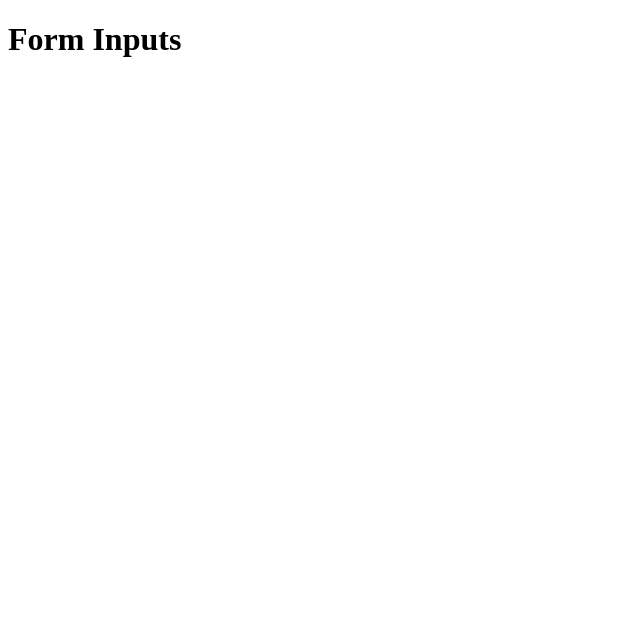
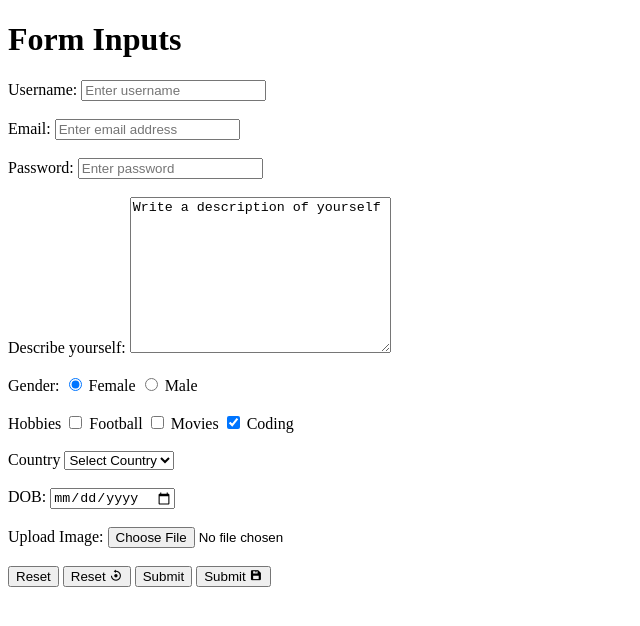
Before and after one commit to seguna15/web_pod1_2023, a plain HTML site: page 07-form/01-inputs.html in a window 1280 px wide. Shown: the whole page, without its empty margins (0-640 px from the left). Drawn offline with nearby package versions, Linux system fonts and the light colour scheme.

Commit message:
forms in html

```diff
--- a/07-form/01-inputs.html
+++ b/07-form/01-inputs.html
@@ -5,10 +5,44 @@
     <meta http-equiv="X-UA-Compatible" content="IE=edge">
     <meta name="viewport" content="width=device-width, initial-scale=1.0">
     <title>Form inputs</title>
+    <link href='https://unpkg.com/boxicons@2.1.4/css/boxicons.min.css' rel='stylesheet'>
 </head>
 <body>
     <h1>Form Inputs</h1>
 
-    <form action="" method="" enctype=""></form>
+    <form action="" method="" enctype="">
+        <label for="username">Username:</label>
+        <input type="text" id="username" name="username" placeholder="Enter username"> <br> <br>
+        <label for="usermail">Email:</label>
+        <input type="email" name="usermail" id="usermail" placeholder="Enter email address"> <br><br>
+        <label for="userpass">Password:</label>
+        <input type="password" name="userpass" id="userpass" placeholder="Enter password"> <br><br>
+        <label for="description">Describe yourself:</label>
+        <textarea name="description" id="description" cols="30" rows="10">Write a description of yourself</textarea> <br><br>
+        <label>Gender:</label>
+        <input type="radio" name="gender" id="female" value="female" checked> <label for="female">Female</label>
+        <input type="radio" name="gender" id="male" value="male"> <label for="male">Male</label> <br><br>
+        <label>Hobbies</label>
+        <input type="checkbox" name="hobbies" id="football" value="football"> <label for="football">Football</label>
+        <input type="checkbox" name="hobbies" id="movies" value="movies"> <label for="movies">Movies</label>
+        <input type="checkbox" name="hobbies" id="coding" value="coding" checked> <label for="coding">Coding</label> <br><br>
+        <label for="country">Country</label>
+        <select name="country" id="country">
+            <option value="">Select Country</option>
+            <option value="Britain">England</option>
+            <option value="Germany">Germany</option>
+            <option value="India">India</option>
+            <option value="Nigeria">Nigeria</option>
+        </select> <br><br>
+        <label for="dob">DOB:</label>
+        <input type="date" name="dob" id="dob"> <br><br>
+        <label for="image">Upload Image:</label>
+        <input type="file" name="image" id="image"> <br><br>
+
+        <input type="reset" value="Reset">
+        <button type="reset">Reset <i class='bx bx-reset'></i></button>
+        <input type="submit" value="Submit">
+        <button type="submit">Submit <i class='bx bxs-save'></i></button>
+    </form>
 </body>
 </html>
```
Also changed, not shown: 07-form/02-fieldset.html (added, +71 -0 lines), 07-form/httpMethods.txt.
